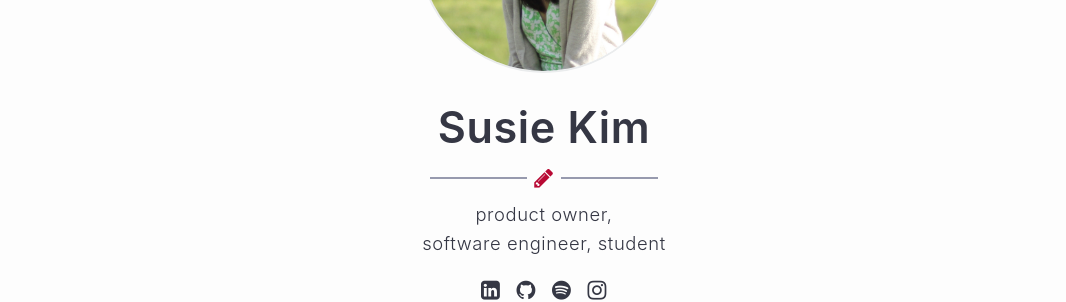
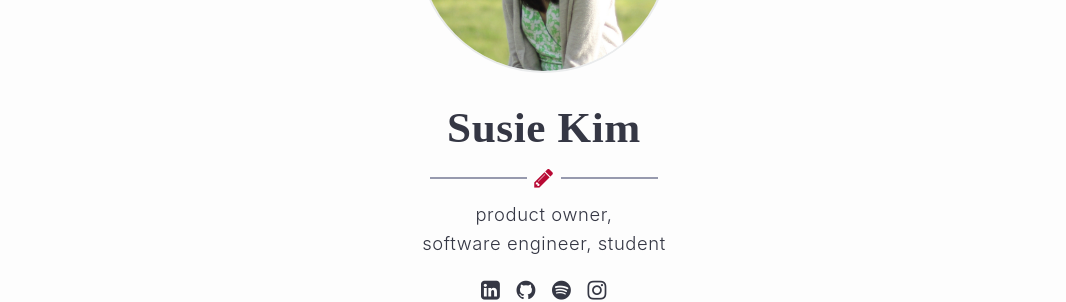
Before and after one commit to suzekim/suzekim.github.io, a Jekyll site: the page built from index.html, in a window 1280 px wide. Shown: the part 271-573 px from the top of the page, without its empty margins (96-1162 px from the left). Built offline with Jekyll 4.4.1, drawn with Linux system fonts in a browser that asks for light colours; nearby versions of some CDN libraries.

Commit message:
updating h1 font

```diff
--- a/_sass/minima/_base.scss
+++ b/_sass/minima/_base.scss
@@ -363,6 +363,7 @@ li {
 
 h1 {
   font-weight: 600;
+  font-family: Avenir Next;
   font-size: 2.7rem;
 }
 
```
